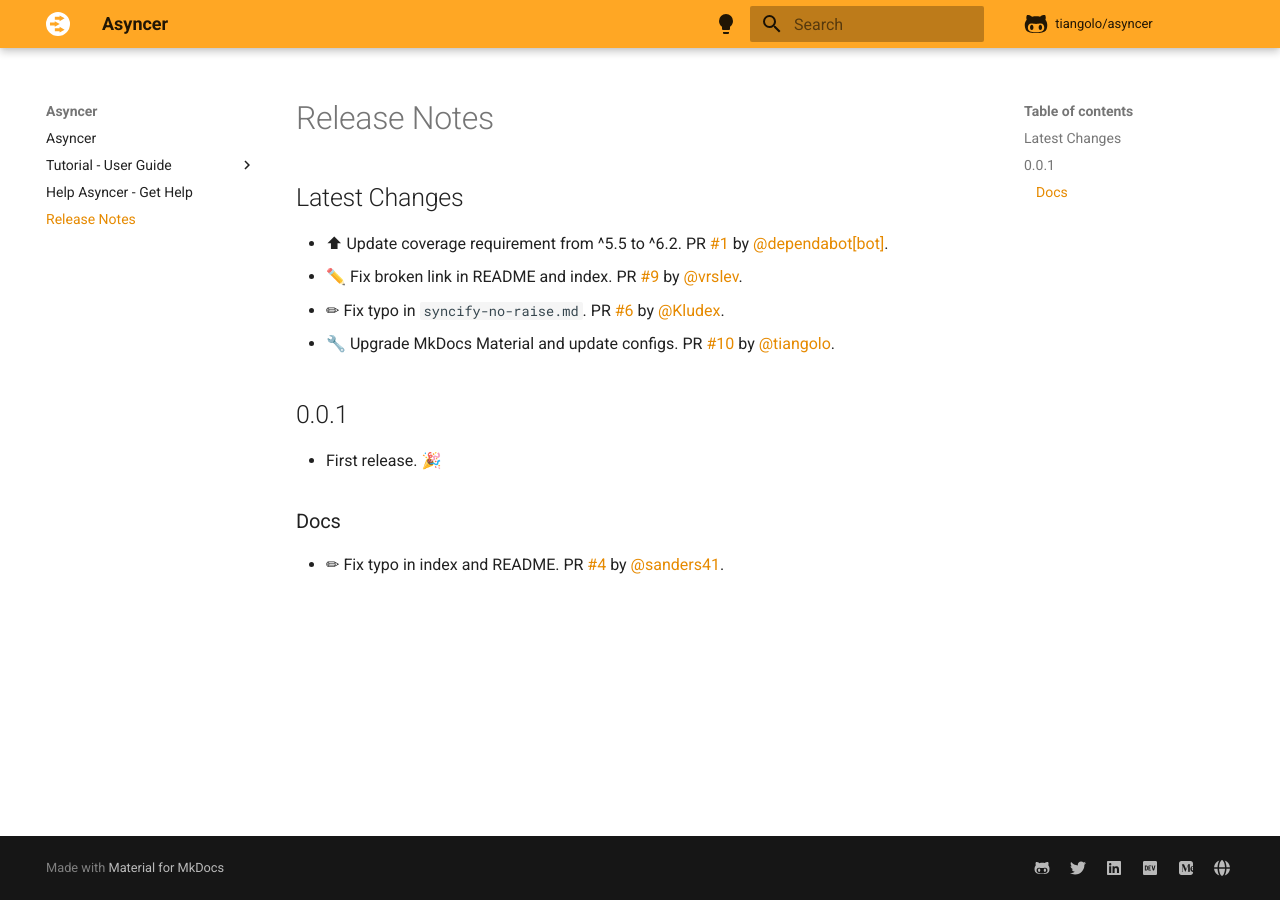
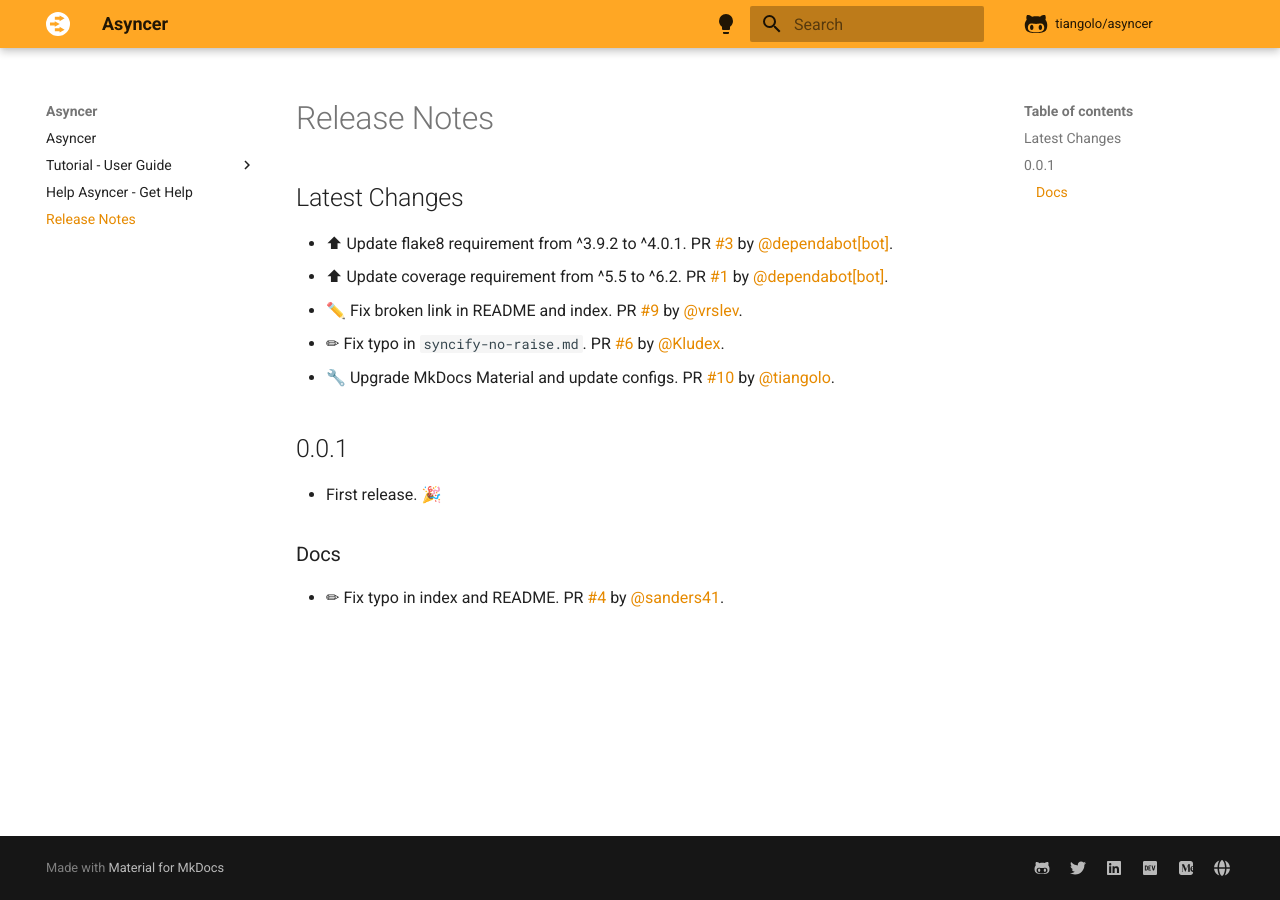
Before and after one commit to balintfrankas/fastapi-asyncer, an MkDocs documentation site: the page built from docs/release-notes.md, in a window 1280 px wide. Built offline with MkDocs 1.6.1 and Material for MkDocs 9.7.7, drawn with Linux system fonts in a browser that asks for light colours; comment, search, counter and statistics services are not loaded.

Commit message:
📝 Update release notes

```diff
--- a/docs/release-notes.md
+++ b/docs/release-notes.md
@@ -2,6 +2,7 @@
 
 ## Latest Changes
 
+* ⬆ Update flake8 requirement from ^3.9.2 to ^4.0.1. PR [#3](https://github.com/tiangolo/asyncer/pull/3) by [@dependabot[bot]](https://github.com/apps/dependabot).
 * ⬆ Update coverage requirement from ^5.5 to ^6.2. PR [#1](https://github.com/tiangolo/asyncer/pull/1) by [@dependabot[bot]](https://github.com/apps/dependabot).
 * ✏️ Fix broken link in README and index. PR [#9](https://github.com/tiangolo/asyncer/pull/9) by [@vrslev](https://github.com/vrslev).
 * ✏ Fix typo in `syncify-no-raise.md`. PR [#6](https://github.com/tiangolo/asyncer/pull/6) by [@Kludex](https://github.com/Kludex).
```
